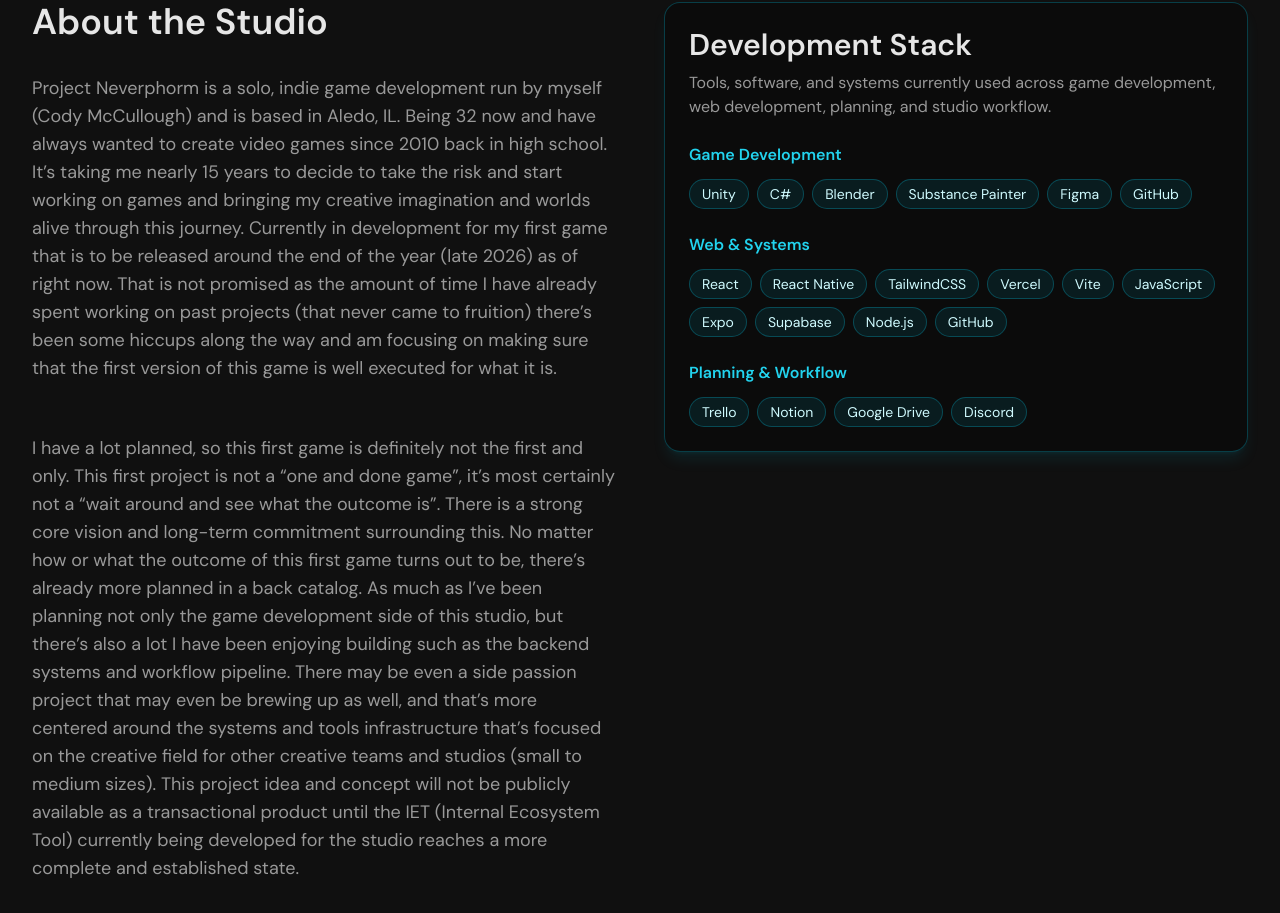
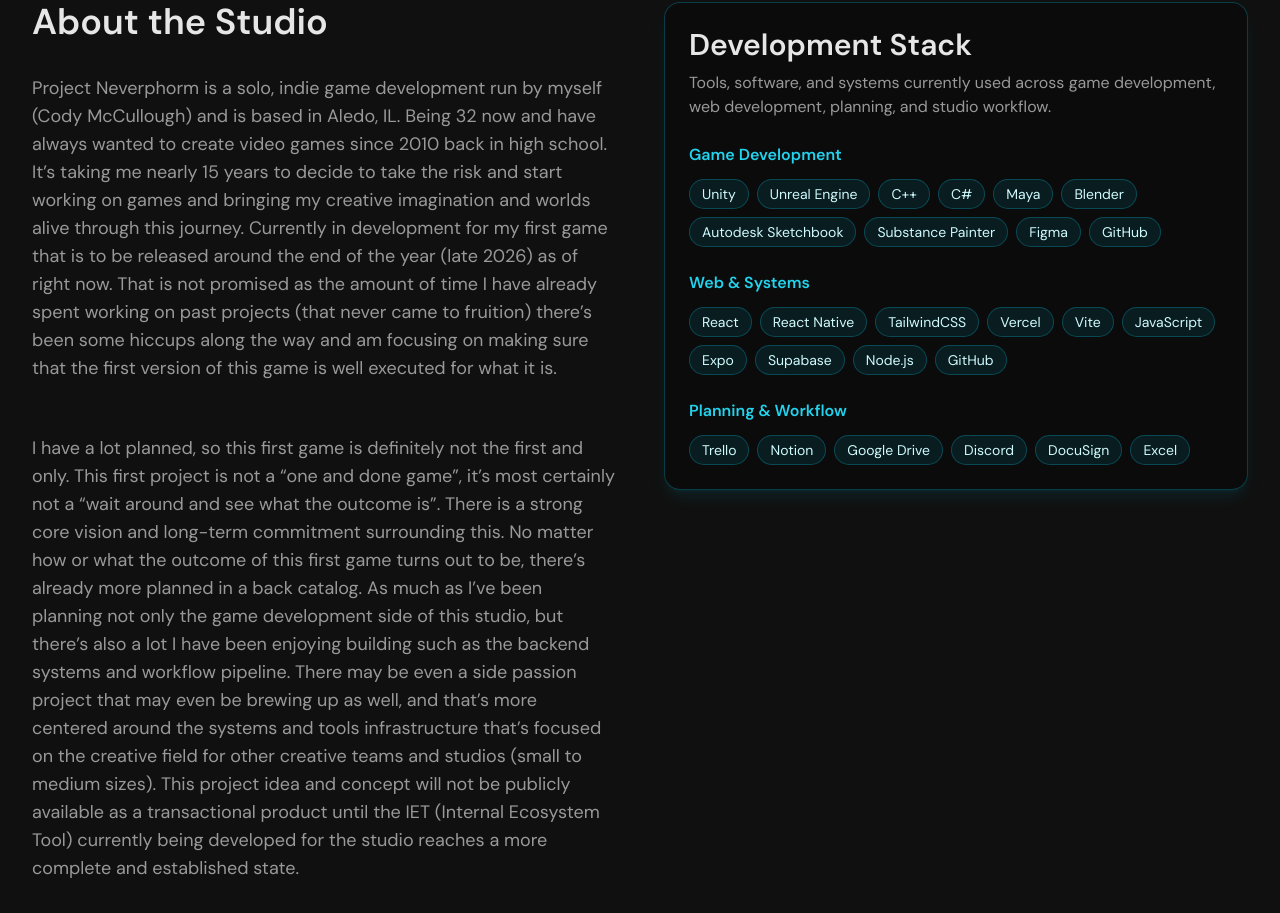
Before and after one commit to Minxci/neverphorm-site, a React (Vite) app in the folder apps/web/: page / in a window 1280 px wide. Shown: the part 1390-2303 px from the top of the page. Built offline with nearby package versions, Linux system fonts and the light colour scheme; the HTML template or start-up script is replaced by a standard one; what pocketbase would draw is missing.

Commit message:
devstack update

```diff
--- a/apps/web/src/pages/HomePage.jsx
+++ b/apps/web/src/pages/HomePage.jsx
@@ -32,9 +32,9 @@ const HomePage = () => {
   //}];
 
   const devStack = {
-    "Game Development": ["Unity", "C#", "Blender", "Substance Painter", "Figma", "GitHub"],
+    "Game Development": ["Unity", "Unreal Engine", "C++", "C#", "Maya", "Blender", "Autodesk Sketchbook", "Substance Painter", "Figma", "GitHub"],
     "Web & Systems": ["React", "React Native", "TailwindCSS", "Vercel", "Vite", "JavaScript", "Expo", "Supabase", "Node.js", "GitHub"],
-    "Planning & Workflow": ["Trello", "Notion", "Google Drive", "Discord"],
+    "Planning & Workflow": ["Trello", "Notion", "Google Drive", "Discord", "DocuSign", "Excel"],
   };
 
   return <>
```
